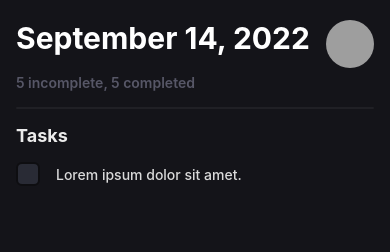
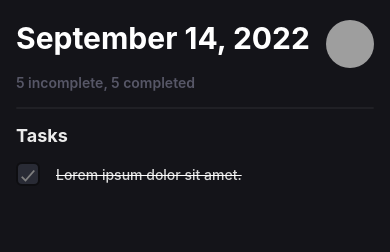
Before and after one commit to elbaley/TodoAppRn, a React Native app: screen / in a window 390 px wide. Shown: the top 252 px of the page. Built offline with nearby package versions, Linux system fonts and the light colour scheme; grey boxes are pictures that could not be loaded.

Commit message:
toggle completed

```diff
--- a/App.js
+++ b/App.js
@@ -6,7 +6,7 @@ import TaskInput from './src/components/TaskInput'
 
 const App = () => {
   const [tasks, setTasks] = useState([
-    {id: 0, text: 'Lorem ipsum dolor sit amet.', completed: false},
+    {id: 0, text: 'Lorem ipsum dolor sit amet.', completed: true},
   ])
   function addTask(text) {
     const taskObj = {
@@ -18,10 +18,18 @@ const App = () => {
       return [...oldTasks, taskObj]
     })
   }
+  function toggleCompleted(id) {
+    setTasks(oldList => {
+      const newList = [...oldList]
+      const task = newList.find(item => item.id === id)
+      task.completed = !task.completed
+      return newList
+    })
+  }
   return (
     <SafeAreaView style={styles.container}>
       <Header />
-      <List tasks={tasks} />
+      <List toggle={toggleCompleted} tasks={tasks} />
       <TaskInput addTask={addTask} />
     </SafeAreaView>
   )
--- a/src/components/List.js
+++ b/src/components/List.js
@@ -2,9 +2,9 @@ import {StyleSheet, Text, View, FlatList} from 'react-native'
 import React, {useState} from 'react'
 import Task from './Task'
 
-const List = ({tasks}) => {
+const List = ({tasks, toggle}) => {
   function renderTask({item}) {
-    return <Task task={item} />
+    return <Task toggle={toggle} task={item} />
   }
   return (
     <View style={styles.container}>
--- a/src/components/Task.js
+++ b/src/components/Task.js
@@ -1,11 +1,27 @@
 import {StyleSheet, Text, View, TouchableOpacity} from 'react-native'
 import React from 'react'
+import Icon from 'react-native-vector-icons/Ionicons'
 
-const Task = ({task}) => {
+const Task = ({task, toggle}) => {
   return (
     <View style={styles.container}>
-      <TouchableOpacity style={styles.checkbox} />
-      <Text style={styles.task}>{task.text}</Text>
+      <TouchableOpacity
+        onPress={() => {
+          toggle(task.id)
+        }}
+        style={styles.checkbox}>
+        {task.completed && (
+          <Icon
+            style={styles.completed}
+            color={'gray'}
+            size={20}
+            name="checkmark-sharp"
+          />
+        )}
+      </TouchableOpacity>
+      <Text style={[styles.task, task.completed && styles.taskCompleted]}>
+        {task.text}
+      </Text>
     </View>
   )
 }
@@ -33,4 +49,8 @@ const styles = StyleSheet.create({
     fontWeight: '500',
     fontSize: 14,
   },
+  taskCompleted: {
+    textDecorationColor: 'white',
+    textDecorationLine: 'line-through',
+  },
 })
```
